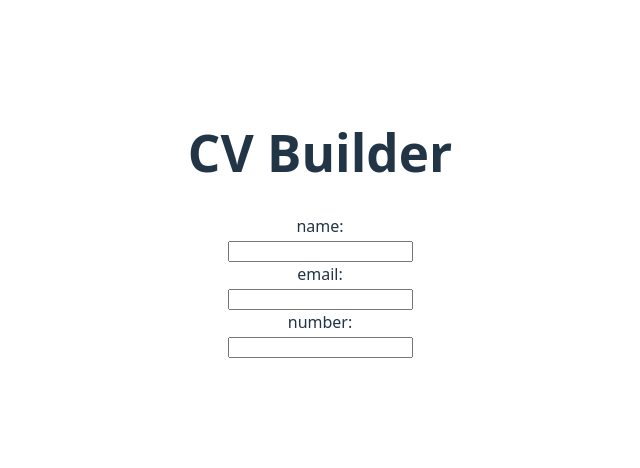
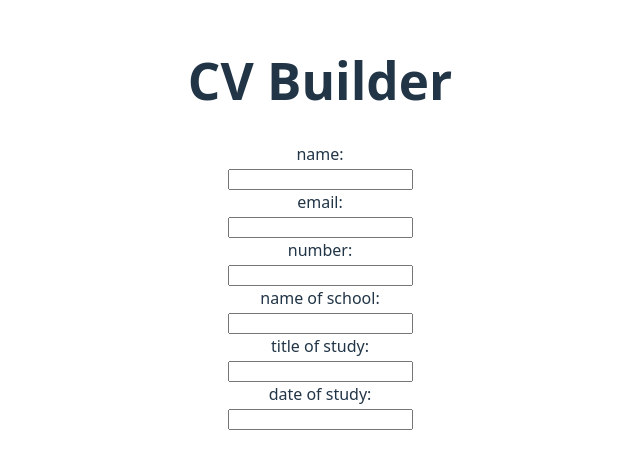
Before and after one commit to jdsia/TOP-React-CV-Builder, a React (Vite) app: page / in a window 1280 px wide. Shown: the part 176-644 px from the top of the page, without its empty margins (320-960 px from the left). Built offline with nearby package versions, Linux system fonts and the light colour scheme.

Commit message:
added Educational experience component

```diff
--- a/src/App.jsx
+++ b/src/App.jsx
@@ -1,6 +1,7 @@
 import { useState } from 'react'
 import './App.css'
 import  GeneralInfo from './components/GeneralInfo.jsx'
+import  EducationalExperience from './components/EducationalExperience.jsx'
 
 
 function App() {
@@ -12,10 +13,17 @@ function App() {
     phone: "",
   })
 
+  const [educationalExperience, setEducationalExperience] = useState({
+    schoolName: '',
+    titleStudy: '',
+    dateStudy: '',
+  })
+
   return (
     <>
       <h1>CV Builder</h1>
       <GeneralInfo generalInfo={generalInfo} setGeneralInfo={setGeneralInfo}/>
+      <EducationalExperience educationalExperience={educationalExperience} setEducationalExperience={setEducationalExperience}/>
     </>
   )
 }
--- /dev/null
+++ b/src/components/EducationalExperience.jsx
@@ -0,0 +1,29 @@
+function EducationalExperience({educationalExperience, setEducationalExperience}) {
+
+  function handleChange(e) {
+    const {name, value} = e.target;
+
+    // just trying to understand the code better
+    setEducationalExperience({...educationalExperience , [name]: value});
+  }
+
+  return (
+    <div>
+      <div>
+        name of school:
+      </div>
+      <input  name="schoolName" value={educationalExperience.schoolName} onChange={handleChange}/>
+      <div>
+        title of study:
+      </div>
+      <input  name="titleStudy" value={educationalExperience.titleStudy} onChange={handleChange}/>
+      <div>
+        date of study:
+      </div>
+      <input  name="dateStudy" value={educationalExperience.dateStudy} onChange={handleChange}/>
+    </div>
+  )
+
+}
+
+export default EducationalExperience;
```
Also changed, not shown: 1 other file (tests, documents, lock files or other folders).
